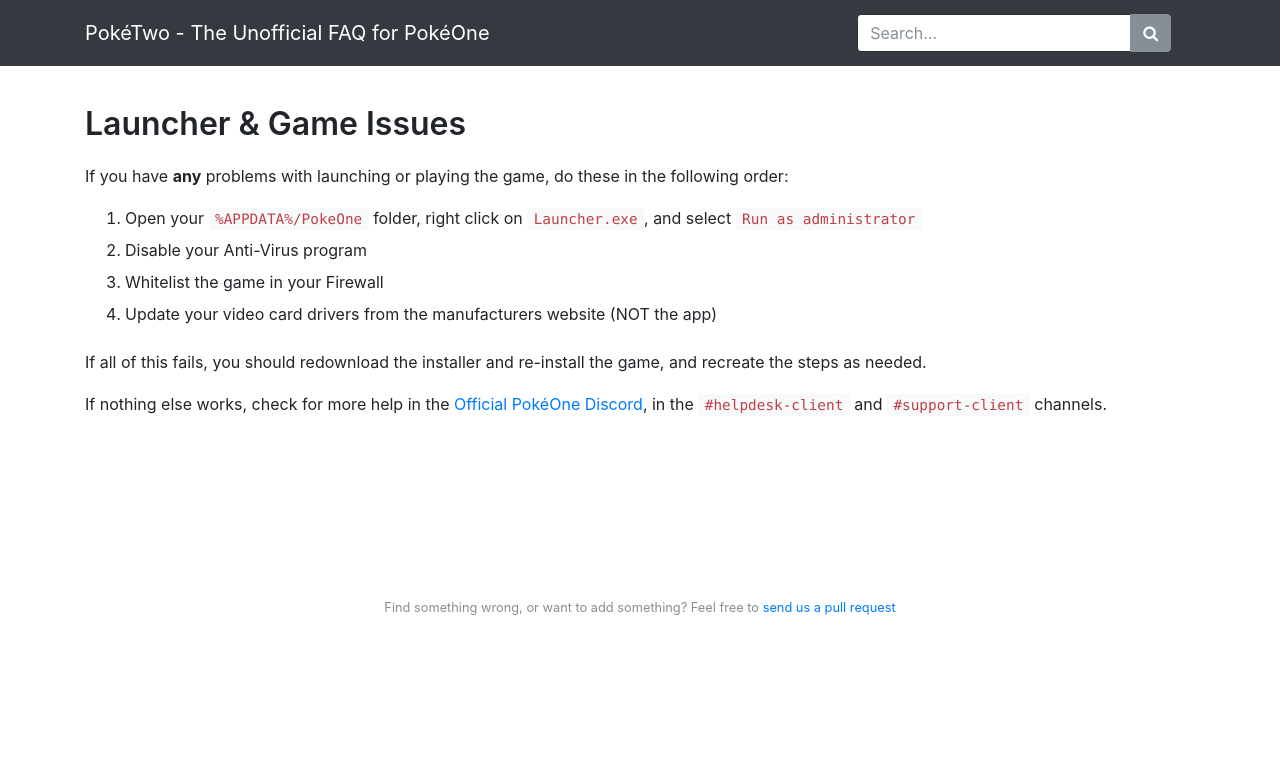
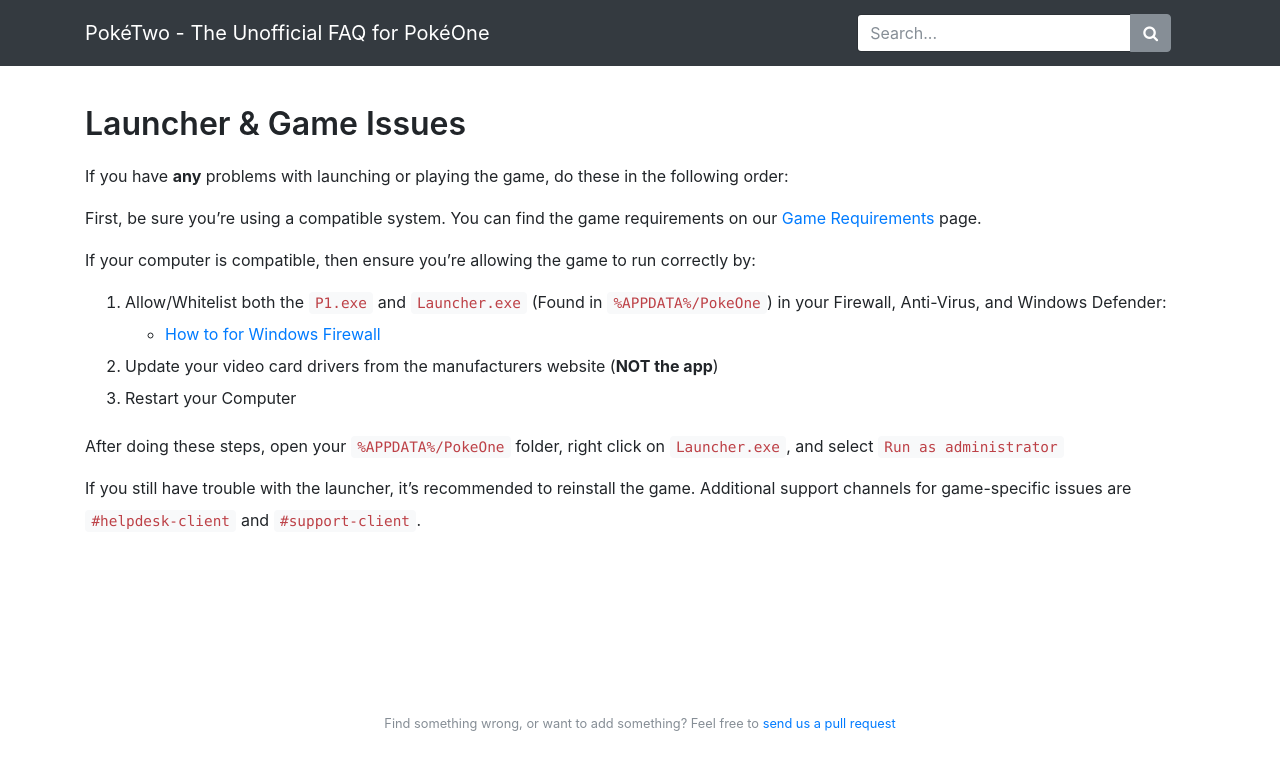
Before and after one commit to X3I/poketwo.com, a Jekyll site: the page built from _pages/support/issues.md, in a window 1280 px wide. Shown: the top 770 px of the page. Built offline with Jekyll 4.4.1, drawn with Linux system fonts in a browser that asks for light colours; nearby versions of some CDN libraries; our own code applies the rules of GitHub Pages for plain Markdown files.

Commit message:
support updates

```diff
--- a/_pages/support/issues.md
+++ b/_pages/support/issues.md
@@ -2,18 +2,26 @@
 permalink: /support/issues
 image: /img/logo.png
 description: >
-  If you have __any__ problems with launching or playing the game, do these in the
+  If you have any problems with launching or playing the game, do these in the
   following order:
 
-  1. Open your %APPDATA%/PokeOne folder, right click on Launcher.exe, and select Run as administrator
-  2. Disable your AntiVirus program
-  3. Whitelist the game in your Firewall
-  4. Update your video card drivers from the manufacturers website (NOT the app)
+  First, be sure you're using a compatible system. You can find the game
+  requirements on our Game Requirements page.
 
-  If all of this fails, you should redownload the installer and re-install the
-  game, and recreate the steps as needed.
+  If your computer is compatible, then ensure you're allowing the game to run
+  correctly by:
 
-  If nothing else works, check for more help in the Official PokéOne Discord, in the #helpdesk-client and #support-client channels.
+  1. Allow/Whitelist both the P1.exe and Launcher.exe (Found in
+     %APPDATA%/PokeOne) in your Firewall, Anti-Virus, and Windows Defender:
+  2. Update your video card drivers from the manufacturers website (NOT the app)
+  3. Restart your Computer
+
+  After doing these steps, open your %APPDATA%/PokeOne folder, right click on
+  Launcher.exe, and select Run as administrator
+
+  If you still have trouble with the launcher, it's recommended to reinstall the
+  game. Additional support channels for game-specific issues are
+  `#helpdesk-client` and `#support-client`.
 ---
 
 # Launcher & Game Issues
@@ -21,14 +29,21 @@
 If you have __any__ problems with launching or playing the game, do these in the
 following order:
 
-1. Open your `%APPDATA%/PokeOne` folder, right click on `Launcher.exe`, and select `Run as administrator`
-3. Disable your Anti-Virus program
-4. Whitelist the game in your Firewall
-5. Update your video card drivers from the manufacturers website (NOT the app)
+First, be sure you're using a compatible system. You can find the game
+requirements on our [Game Requirements](/support/requirements) page.
 
-If all of this fails, you should redownload the installer and re-install the
-game, and recreate the steps as needed.
+If your computer is compatible, then ensure you're allowing the game to run
+correctly by:
 
-If nothing else works, check for more help in the
-[Official PokéOne Discord](https://discord.gg/bNYRTFn), in the
-`#helpdesk-client` and `#support-client` channels.
+1. Allow/Whitelist both the `P1.exe` and `Launcher.exe` (Found in
+   `%APPDATA%/PokeOne`) in your Firewall, Anti-Virus, and Windows Defender:
+  * [How to for Windows Firewall](/img/maps/allow-firewall.png)
+2. Update your video card drivers from the manufacturers website (__NOT the app__)
+3. Restart your Computer
+
+After doing these steps, open your `%APPDATA%/PokeOne` folder, right click on
+`Launcher.exe`, and select `Run as administrator`
+
+If you still have trouble with the launcher, it's recommended to reinstall the
+game. Additional support channels for game-specific issues are
+`#helpdesk-client` and `#support-client`.
```
Also changed, not shown: img/maps/allow-firewall.png (added).
